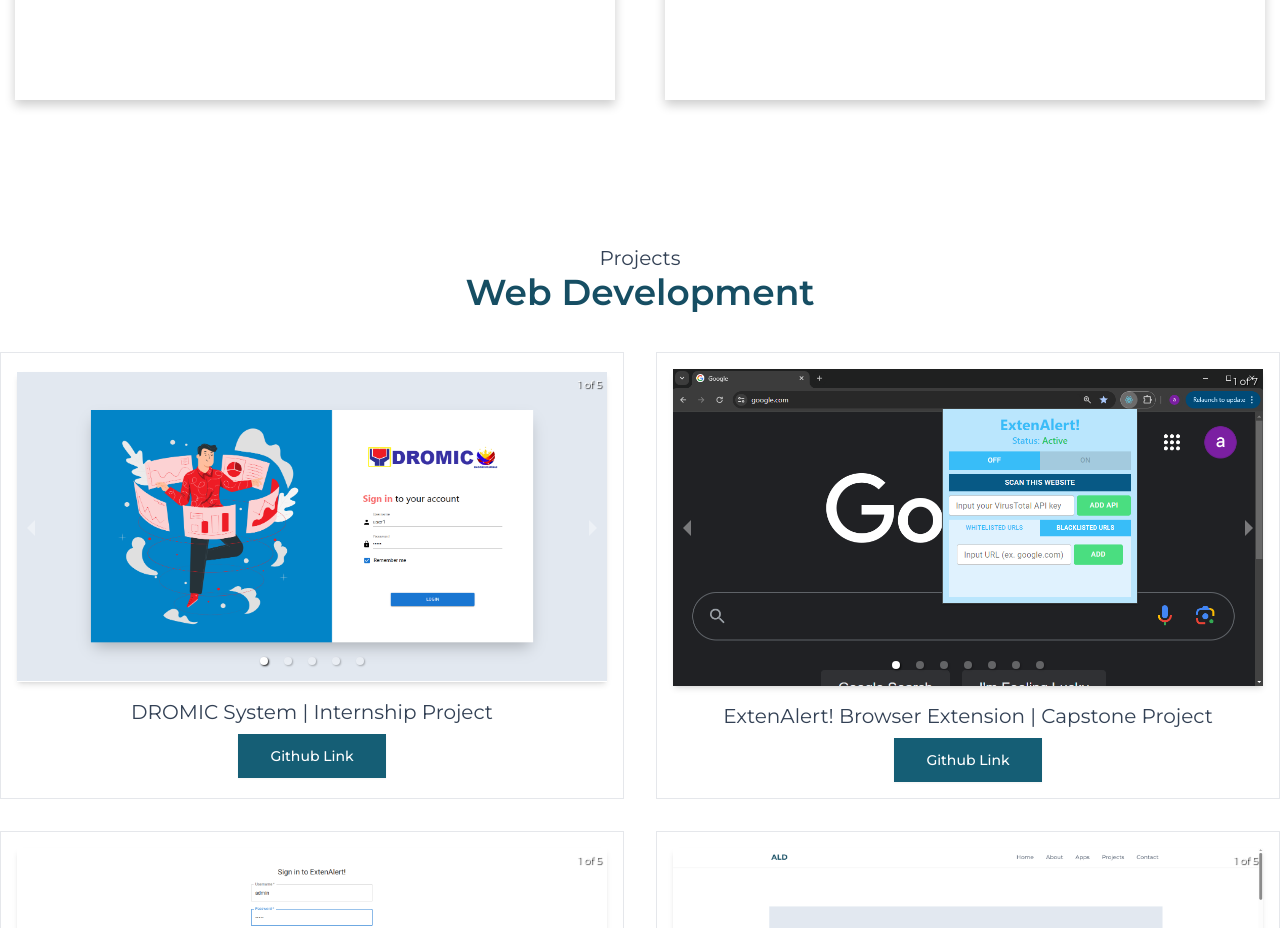
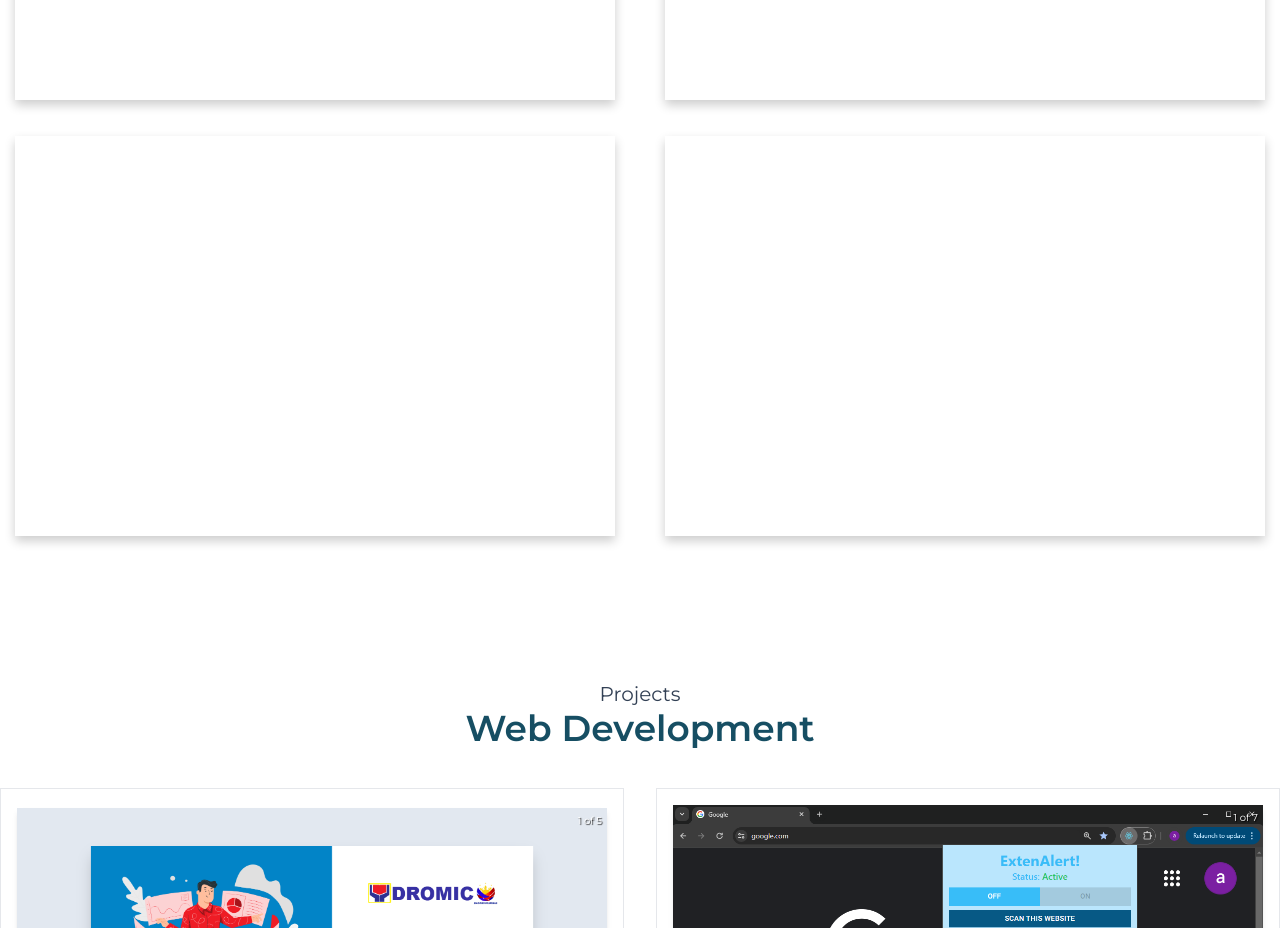
Before and after one commit to aldreichh/antoneth-final-portfolio, a React (Create React App) app: page / in a window 1280 px wide. Shown: the part 5640-6568 px from the top of the page. Built offline with nearby package versions, Linux system fonts and the light colour scheme.

Commit message:
added 2 proj videos

```diff
--- a/src/components/Projects.js
+++ b/src/components/Projects.js
@@ -159,6 +159,16 @@
             <div className="p-2 flex justify-center items-center" data-aos="fade-up">
                 <Box sx={{ boxShadow: '0 5px 10px rgba(0, 0, 0, 0.2)', p: 0, width: '600px', height: '400px' }}>
                     <ReactPlayer url='https://www.youtube.com/shorts/Ta2bcLd3MfM' width="100%" height="100%" controls/>
+                </Box>
+            </div>
+            <div className="p-2 flex justify-center items-center" data-aos="fade-up">
+                <Box sx={{ boxShadow: '0 5px 10px rgba(0, 0, 0, 0.2)', p: 0, width: '600px', height: '400px' }}>
+                    <ReactPlayer url='https://www.youtube.com/watch?v=dHrMjH-ojkE' width="100%" height="100%" controls/>
+                </Box>
+            </div>
+            <div className="p-2 flex justify-center items-center" data-aos="fade-up">
+                <Box sx={{ boxShadow: '0 5px 10px rgba(0, 0, 0, 0.2)', p: 0, width: '600px', height: '400px' }}>
+                    <ReactPlayer url='https://www.youtube.com/watch?v=XkmLKVWC254' width="100%" height="100%" controls/>
                 </Box>
             </div>
         </div>
```
